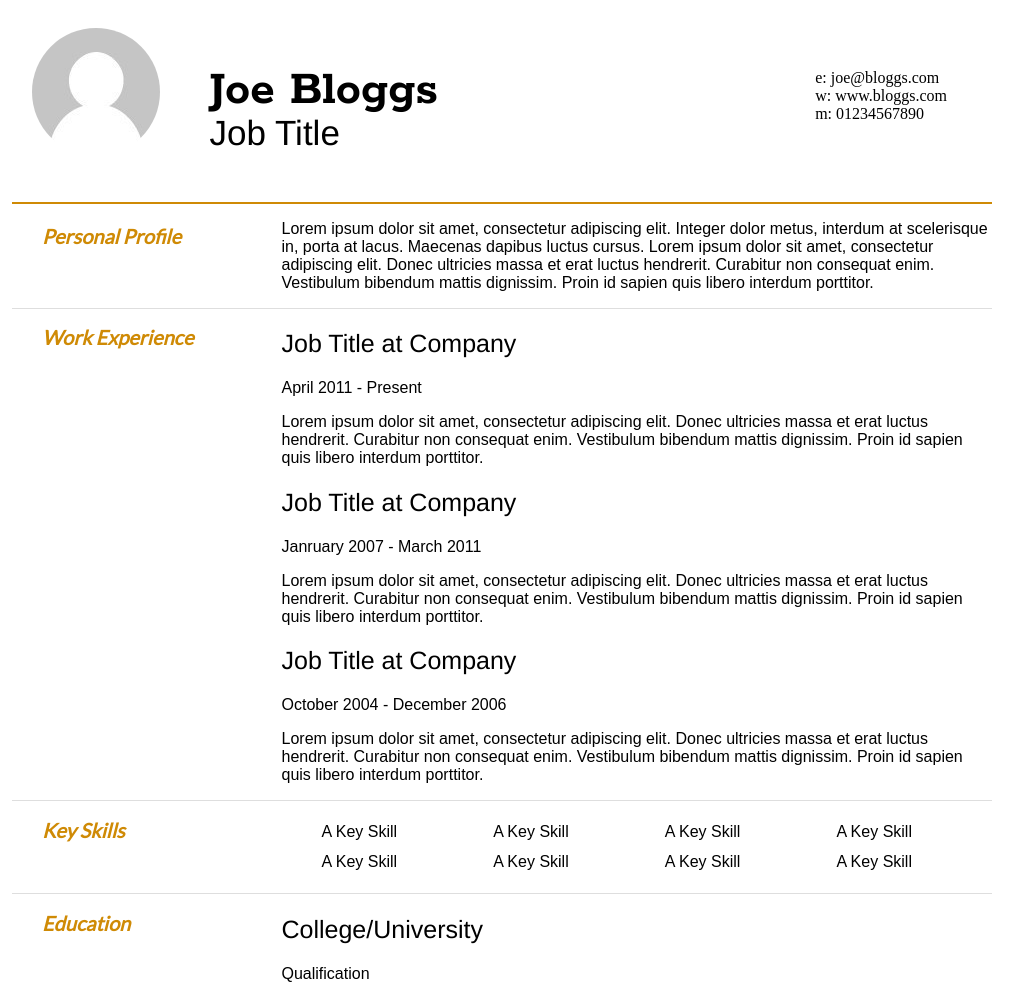
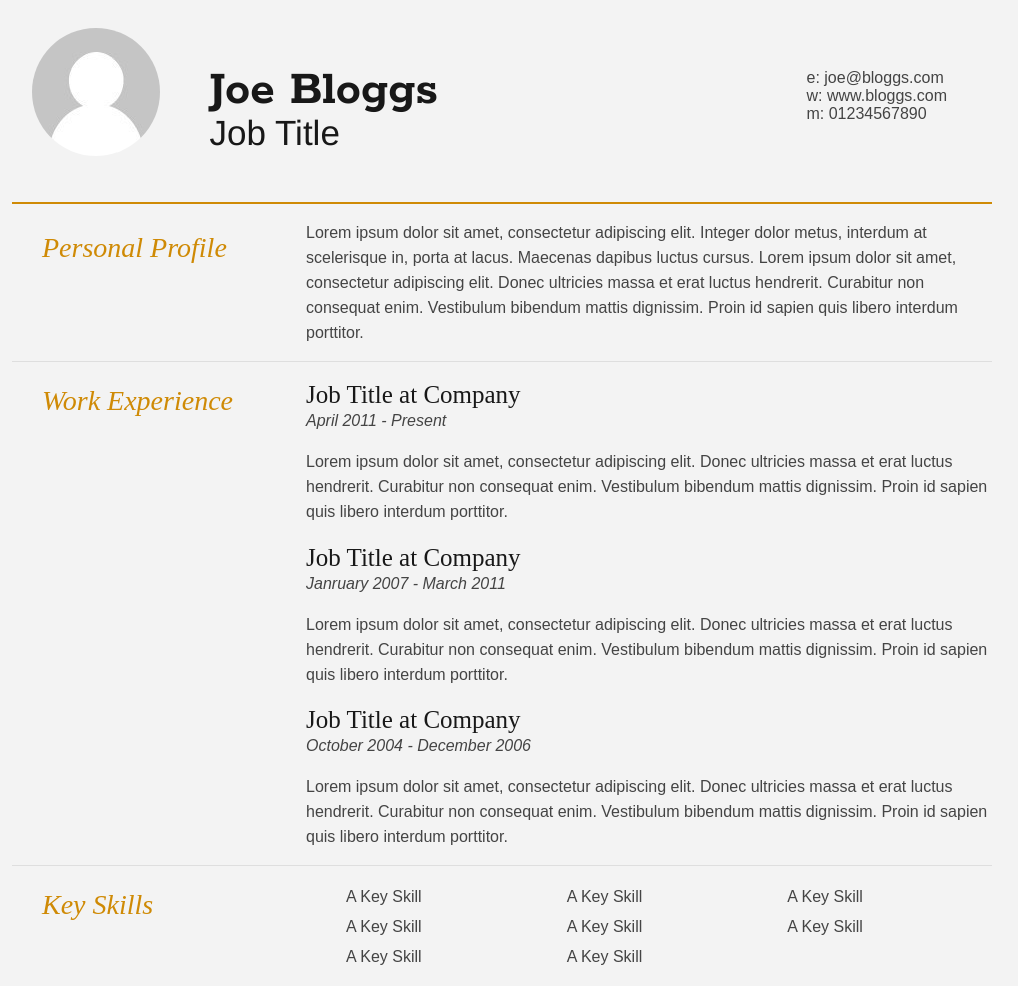
Before and after one commit to Kenzie-Academy-Brasil-Developers/estilizar-curriculo-sprint-2-PedroHBasilio, a plain HTML site: page index.html in a window 1280 px wide. Shown: the top 986 px of the page, without its empty margins (138-1156 px from the left). Drawn offline with Linux system fonts and the light colour scheme.

Commit message:
Modificações conforme rubrica

```diff
--- a/style.css
+++ b/style.css
@@ -1,6 +1,8 @@
 body {
+	background-color: #f3f3f3;
 	margin-right: 150px;
 	margin-left: 150px;
+	font-family: Arial, Helvetica, sans-serif;
 }
 
 .mainDetails {
@@ -8,17 +10,16 @@ body {
 	padding: 20px;
 }
 
-p {
-	font-family: Arial, Helvetica, sans-serif;
-}
+
 
 a {
-	color: black;
+	color: #444444;
 	text-decoration: none;
 }
 
 #contactDetails {
 	padding: 25px;
+	color: #444444;
 }
 
 #contactDetails ul {
@@ -47,12 +48,14 @@ a {
 	font-family: Rokkitt ;
 	font-size: 50px;
 	margin-bottom: -35px;
+	color: #181818;
 }
 
 #name h2 {
 	font-family: 'Helvetica', sans-serif ;
 	font-size: 35px;
 	font-weight: lighter;
+	color: #181818;
 }
 
 #contactDetails {
@@ -65,28 +68,38 @@ a {
 }
 
 .sectionTitle h1 {
-	font-family: 'Lato', sans-serif;
+	font-family: 'Rokkit';
+	font-weight: lighter;
+	font-style: oblique;
+	color: #cf8a05;
+	font-size: 28px;
+	padding-left: 30px;
+}
+
+.subDetails {
 	font-style: italic;
-	color: #cf8a05;
-	font-size: 20px;
-	padding-left: 30px;
+	margin-top: -20px;
 }
 
 .sectionContent {
 	float: right;
-	width: 72.5%;
+	width: 70%;
+	font-size: 16px;
+	line-height: 25px;
+	color: #444444;
 }
 
 .sectionContent h2 {
-	font-family: 'Helvetica';
-	font-weight: initial;
+	font-family: 'Rokkit';
+	font-weight: lighter;
 	font-size: 25px;
+	color: #181818;
 }
 
 .sectionContent ul {
 	list-style-type: none;
 	font-family: Arial, Helvetica, sans-serif;
-	column-count: 4;
+	column-count: 3;
 	line-height: 30px;
 }
 
```
